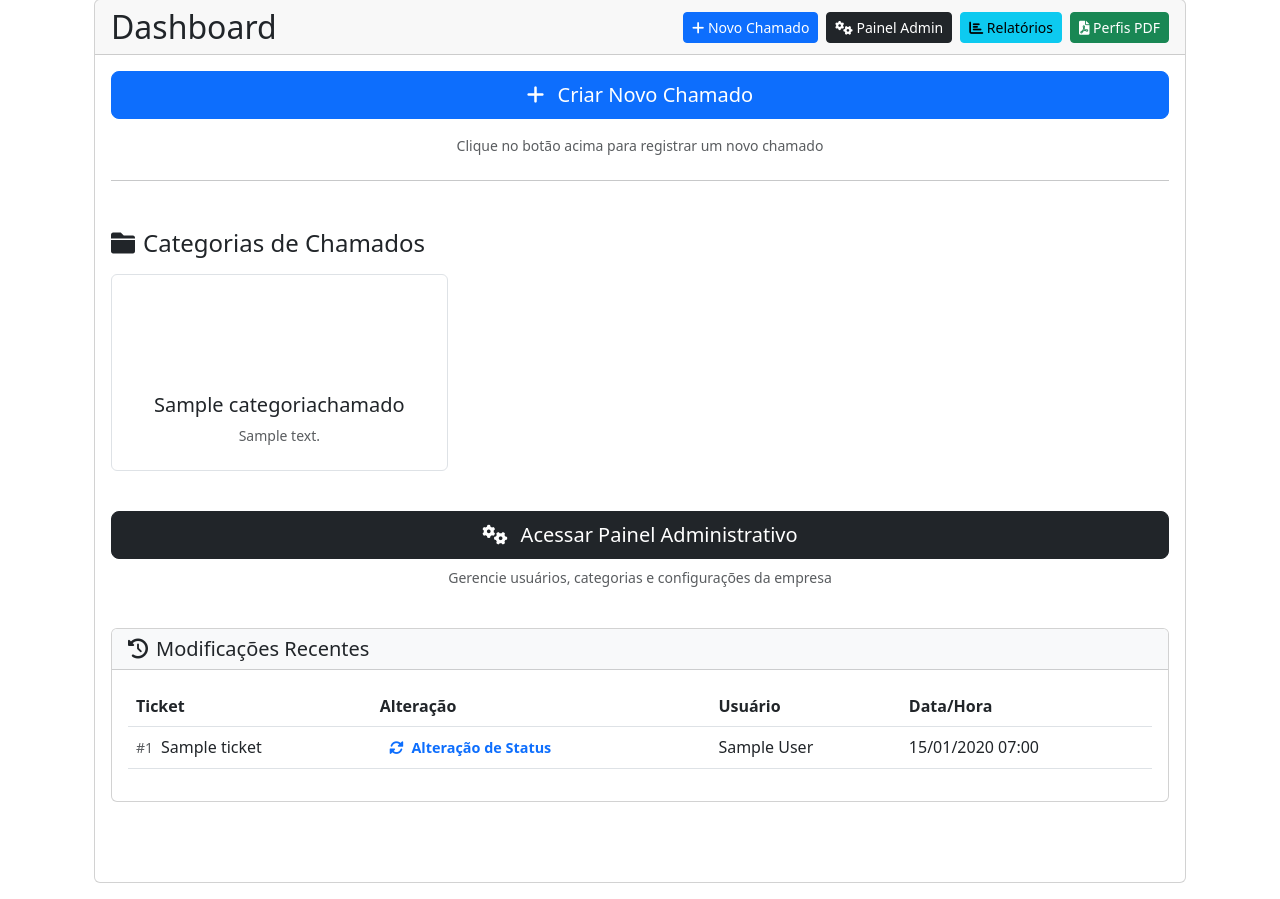
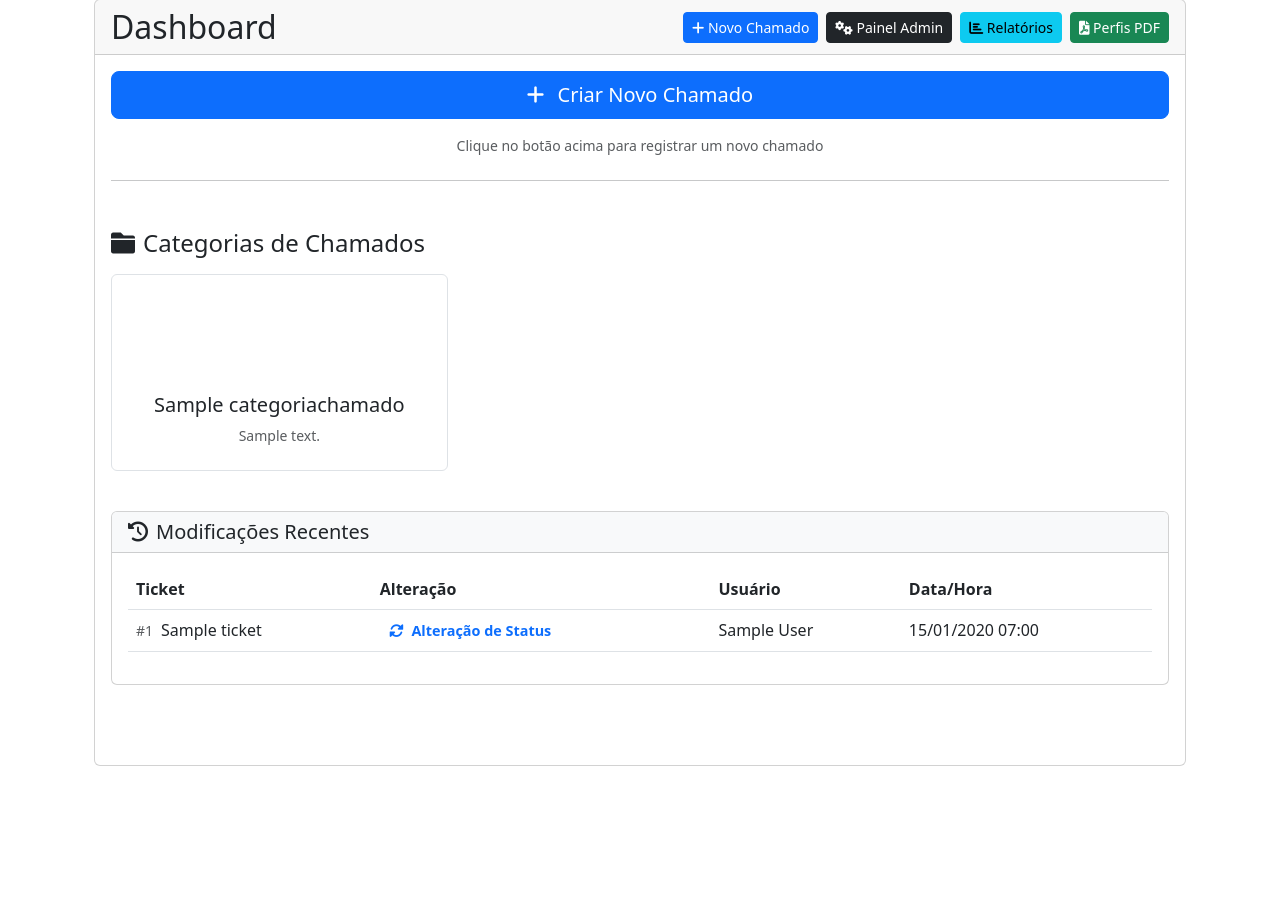
Before and after one commit to marques823/helpdesk, a Django app: page /dashboard/ in a window 1280 px wide. Shown: the part 81-980 px from the top of the page. After the commit the page ends 847 px from the top, so only its background shows below. Run offline with Django 5.2, Linux system fonts and the light colour scheme; a user stored in the database is signed in; tables that the repository leaves empty hold one stand-in row (values such as "Sample post"); parts of the project's set-up code (start-up, migrations or seed data) failed here and were passed over; some libraries are stand-ins or nearby versions.

Commit message:
Removido link redundante para o painel administrativo

```diff
--- a/tickets/templates/tickets/dashboard.html
+++ b/tickets/templates/tickets/dashboard.html
@@ -266,16 +266,6 @@
                                 {% endfor %}
                             </div>
                         </div>
-
-                        <!-- Cards para acesso rápido às funções administrativas -->
-                        {% if funcionario and funcionario.is_admin %}
-                        <div class="col-md-12 mb-4 text-center">
-                            <a href="{% url 'tickets:empresa_admin_dashboard' %}" class="btn btn-dark btn-lg">
-                                <i class="fas fa-cogs me-2"></i> Acessar Painel Administrativo
-                            </a>
-                            <p class="text-muted small mt-2">Gerencie usuários, categorias e configurações da empresa</p>
-                        </div>
-                        {% endif %}
 
                         <!-- SEÇÃO DE MODIFICAÇÕES RECENTES -->
                         {% if not show_tickets and modificacoes_recentes %}
```
